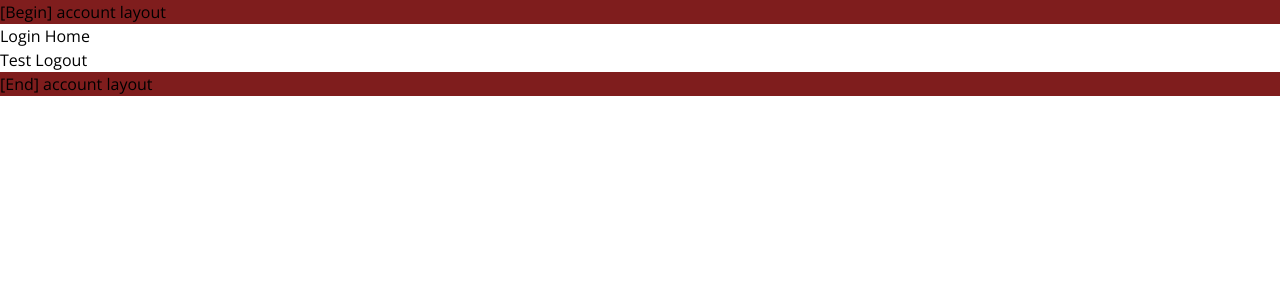
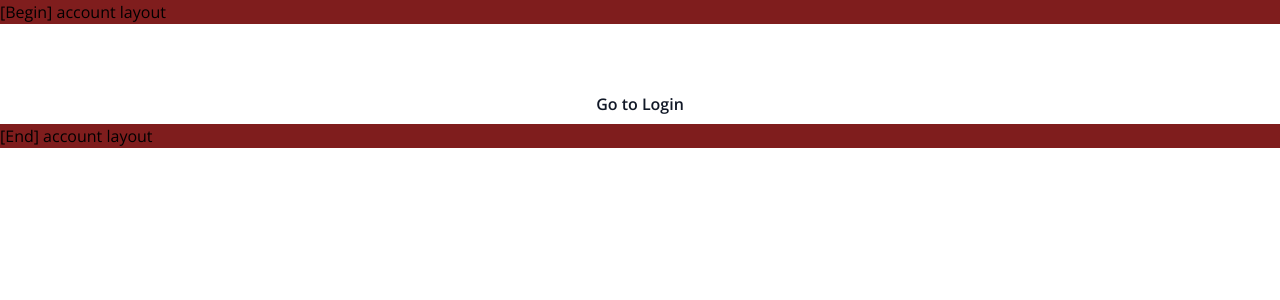
Before and after one commit to reevald/improveyou, a SvelteKit app in the folder frontend/: page /logout in a window 1280 px wide. Shown: the top 300 px of the page. Built offline with nearby package versions, Linux system fonts and the light colour scheme.

Commit message:
MVP logout page

```diff
--- a/frontend/src/routes/(account)/logout/+page.server.js
+++ b/frontend/src/routes/(account)/logout/+page.server.js
@@ -1,6 +1,29 @@
+import { cookieDev } from '$lib/const';
 export const ssr = true;
+// console.log('[page server logout] Its run server?');
+// import { redirect } from '@sveltejs/kit';
 export function load({ cookies }) {
-  cookies.delete('__Secure-refresh-jwt');
+  // Remove cookie by make expired
+  // Dev mode
+  // cookies.set(cookieDev, '', {
+  //   expires: new Date('Thu, 01 Jan 1970 00:00:01 GMT'),
+  //   path: '/',
+  //   httpOnly: true,
+  //   sameSite: 'lax', // true = Strict
+  //   secure: false,
+  //   domain: 'localimproveyou.fun' // with custom hosts
+  // });
+
+  // Prod mode
+  cookies.set(cookieDev, '', {
+    expires: new Date('Thu, 01 Jan 1970 00:00:01 GMT'),
+    path: '/',
+    httpOnly: true,
+    sameSite: 'lax', // true = Strict
+    secure: true,
+    domain: 'improveyou.fun'
+  });
+
   return {
     status: 'success'
   };
--- a/frontend/src/routes/(account)/logout/+page.svelte
+++ b/frontend/src/routes/(account)/logout/+page.svelte
@@ -1,8 +1,18 @@
 <script>
+  import { onMount } from 'svelte';
+
   export let data;
-  console.log('data response', data);
+  onMount(() => {
+    if (typeof localStorage !== 'undefined' && data?.status == 'success')
+      localStorage.removeItem('jwt');
+  });
 </script>
 
-<a href="/login">Login</a>
-<a href="/home">Home</a>
-<p>Test Logout</p>
+<div class="flex flex-col items-center">
+  <h1 class="mb-6 font-oswald text-3xl text-white">Logout Successfully</h1>
+  <a
+    href="/login"
+    class="bg-white p-2 rounded-xl text-gray-900 font-semibold cursor-pointer"
+    >Go to Login</a
+  >
+</div>
```
